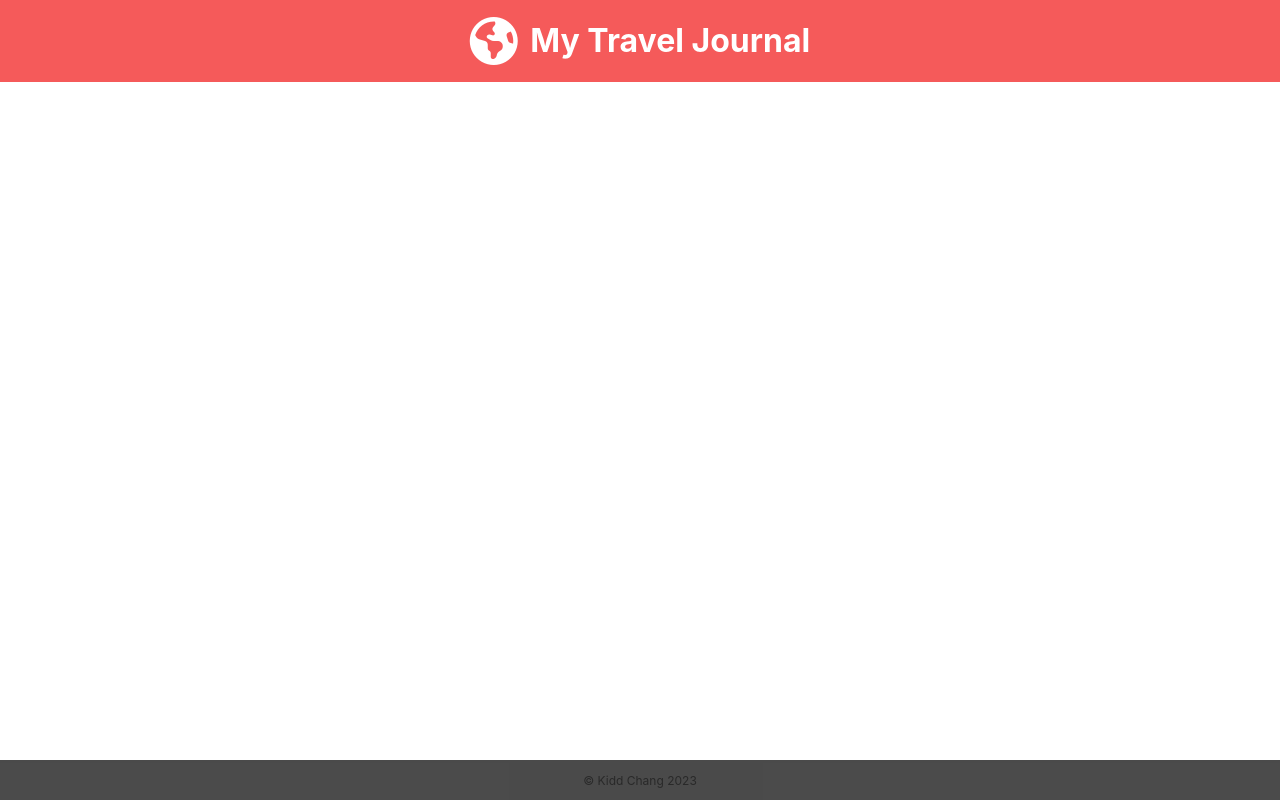
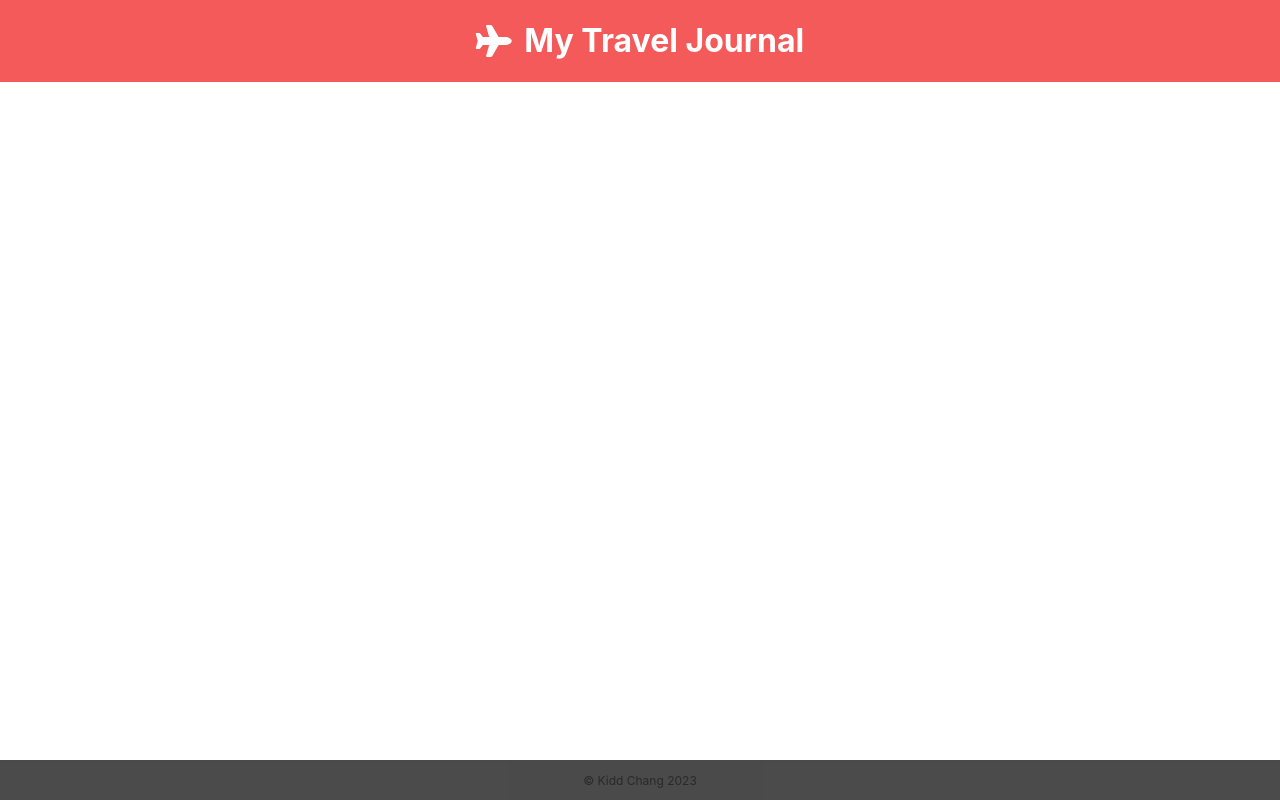
Before and after one commit to 101KiddChang010/travel-journal, a React (Create React App) app: page / in a window 1280 px wide. Built offline with nearby package versions, Linux system fonts and the light colour scheme.

Commit message:
Change icon

```diff
--- a/src/component/Header.js
+++ b/src/component/Header.js
@@ -3,7 +3,7 @@ import '../App.css';
 export default function Header() {
     return (
         <div className="header">
-            <i class="fa-solid fa-earth-americas fa-3x"></i>
+            <i class="fa-solid fa-plane fa-2x"></i>
             <h1>My Travel Journal</h1>
         </div>
     )
```
